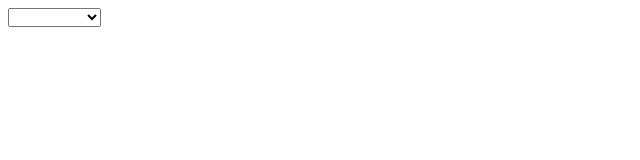
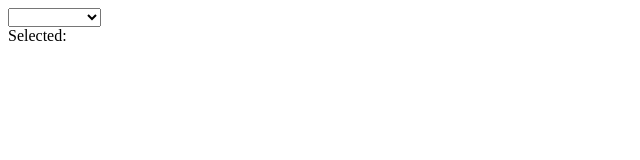
Before and after one commit to lhhamming/CeeCleen, a plain HTML site: page index.html in a window 1280 px wide. Shown: the full height of the page, 0-640 px from the left. Drawn offline with nearby package versions, Linux system fonts and the light colour scheme.

Commit message:
weergeven wat er geselecteerd is uit de selector

```diff
--- a/index.html
+++ b/index.html
@@ -11,6 +11,9 @@
           {{ option.text }}
         </option>
       </select>
+      <br />
+      <!--weergeven wat er geselecteerd is-->
+      <span>Selected: {{ selected }}</span>
     </div>
 
     <!-- Wij willen een selectie hebben uit de gekozen selectie bij de selector -->
@@ -21,27 +24,26 @@
       new Vue({
         //El staat voor element deze moet je aangeven zodat Vue weet waar je op geslecteerd staat.
         //We kijken naar het ID selector want we maken een selector.
-        el: '#selector',
+        el: "#selector",
         data: {
           //Definieer selected.
-          selected: '',
+          selected: "",
           //Wij hebben geen standaard waarde want dit was ook niet gevraagd.
           options: [
-            { text: 'Herentoilet', value: 'Herentoilet' },
-            { text: 'Damestoilet', value: 'Damestoilet' },
-            { text: 'Keuken', value: 'Keuken' }
+            { text: "Herentoilet", value: "Herentoilet" },
+            { text: "Damestoilet", value: "Damestoilet" },
+            { text: "Keuken", value: "Keuken" }
           ]
         },
         methods: {
           //word aangroepen door de Selector als die veranderd word.
-            onchange: function(){
+          onchange: function() {
             //Logged en alert welke optie geselecteerd is
-              console.log(this.selected)
-              alert(this.selected)
+            console.log(this.selected);
+            alert(this.selected);
           }
         }
       });
-
 
       //Wij kiezen van uit de gekozen ruimte verschillende opties om de meldingen te kunnen doen.
     </script>
```
Lines whose indentation alone changed are shown as unchanged.
